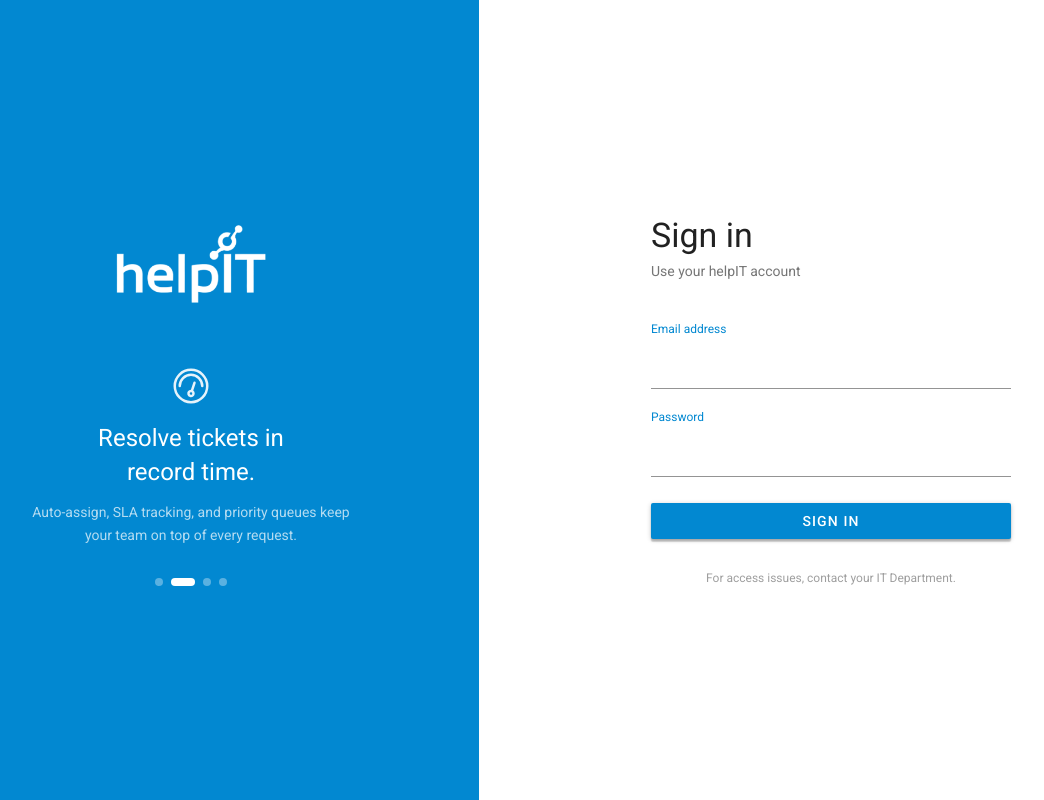
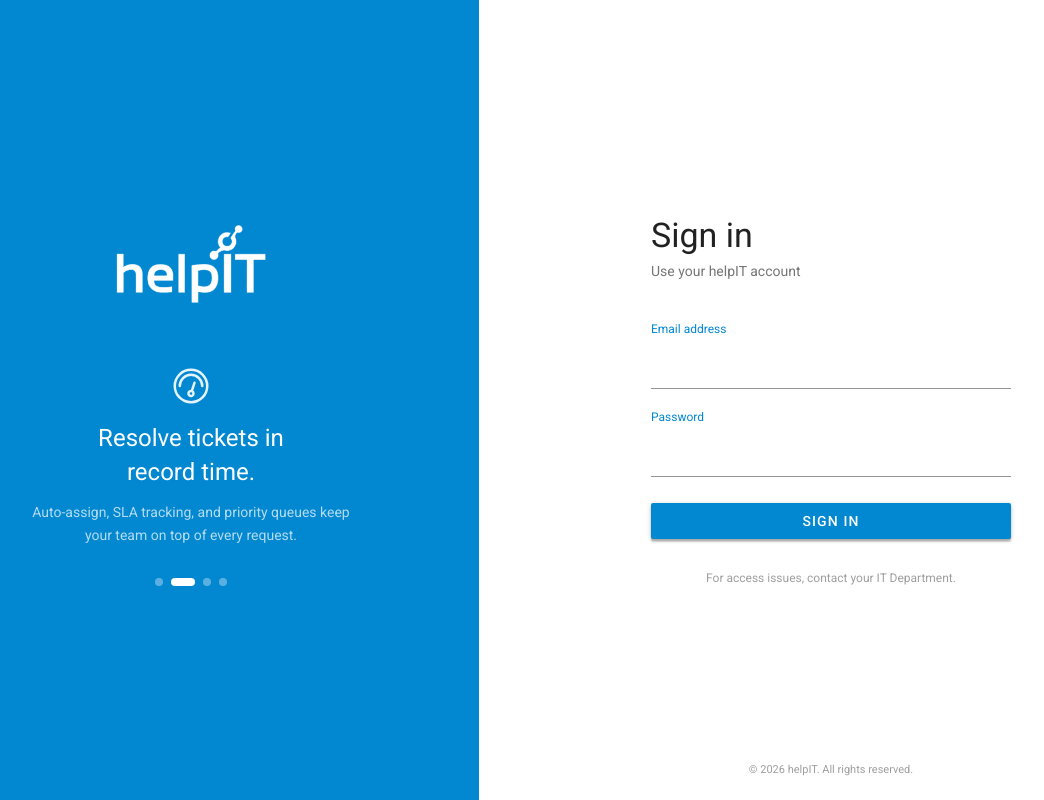
Before and after one commit to imkaiwhyask/helpIT, a Vue app in the folder frontend/: page /login in a window 1280 px wide. Shown: the whole page, without its empty margins (97-1141 px from the left). Built offline with nearby package versions, Linux system fonts and the light colour scheme; no server answers; what vue3-apexcharts would draw is missing.

Commit message:
add footer on login

```diff
--- a/frontend/src/views/LoginView.vue
+++ b/frontend/src/views/LoginView.vue
@@ -86,6 +86,8 @@
           For access issues, contact your IT Department.
         </p>
       </div>
+
+      <p class="copyright">© 2026 helpIT. All rights reserved.</p>
     </div>
   </div>
 </template>
@@ -264,15 +266,27 @@ async function handleLogin() {
 .form-panel {
   flex: 1;
   display: flex;
+  flex-direction: column;
   align-items: center;
   justify-content: center;
   padding: 64px 48px;
   background: #fff;
+  position: relative;
 }
 
 .form-inner {
   width: 100%;
   max-width: 360px;
+}
+
+.copyright {
+  position: absolute;
+  bottom: 24px;
+  font-family: "Roboto", sans-serif;
+  font-size: 11px;
+  font-weight: 400;
+  color: rgba(0, 0, 0, 0.38);
+  text-align: center;
 }
 
 /* MD1 typography — Display / Title styles */
```
